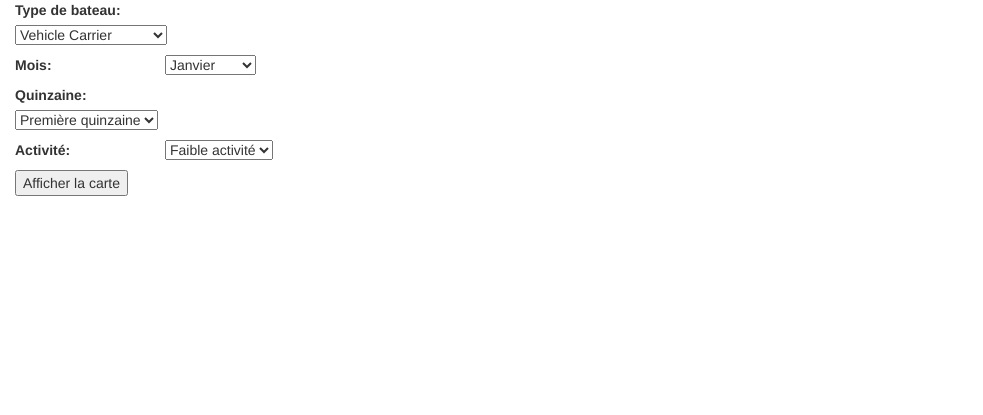
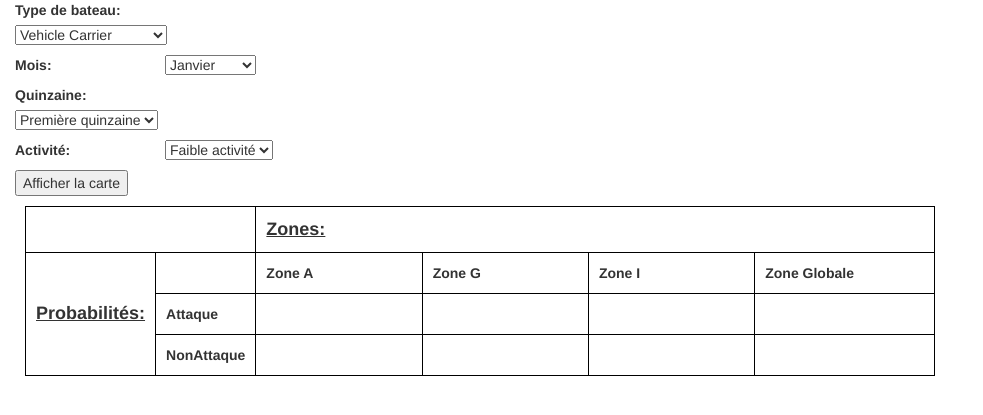
Before and after one commit to RomainPhilippe/pirateApplication, a Django app: page /map/prediction in a window 1280 px wide. Shown: the part 142-557 px from the top of the page, without its empty margins (0-983 px from the left). Run offline with Django 3.2, Linux system fonts and the light colour scheme; data comes from the database, SQL or seed files in the repository; lists and menus that the app fills with data are empty; some libraries are stand-ins or nearby versions.

Commit message:
ajout prediction (tableau + legend)

```diff
--- a/map/static/css/style.css
+++ b/map/static/css/style.css
@@ -49,3 +49,21 @@
     margin-right: 8px;
     opacity: 0.7;
 }
+#tableProba
+{
+    margin: 10px;
+}
+td, th /* Mettre une bordure sur les td ET les th */
+{
+    padding: 10px;
+    border: 1px solid black;
+}
+.title
+{
+    font-size: 18px;
+    text-decoration : underline;
+}
+.probaZone
+{
+    width: 500px;
+}
--- a/map/templates/prediction.html
+++ b/map/templates/prediction.html
@@ -31,6 +31,8 @@
         var list = "{{ list_area }}";
         list = list.replace(/&quot;/g, "'");
 
+        legendColor();
+
         var listAreas = eval(list);
         console.log("listAreas");
         console.log(listAreas);
@@ -56,6 +58,21 @@
         }
 
         legend(map);
+        $("#tableProba").hide();
+    }
+
+    function legendColor(){
+
+        var arrayText = ['probabilité = 0', 'probabilité < 0.1', 'probabilité < 0.2', 'probabilité < 0.3', 'probabilité < 0.4',
+            'probabilité < 0.5', 'probabilité < 0.6', 'probabilité < 0.7', 'probabilité < 0.8', 'probabilité < 0.9', 'probabilité > ou = 0.9'];
+        var arrayColor = ['gray', '#00f', '#048cfc','#44f4fc','#a0fe44', '#44fe64','#fbf63c','#ff9900', '#fca044','#fb4444','#fb1e1e'];
+
+        var sLegend="";
+        for(var j=0; j<arrayText.length; j++){
+            sLegend = sLegend + "<tr><td style= 'background-color: " + arrayColor[j] + "'> </td><td>"+arrayText[j]+"</td></tr>";
+        }
+
+        $("#legendColor").replaceWith(sLegend);
     }
 
     function legend(map){
@@ -86,13 +103,17 @@
     function map_with_probabilities(map, options) {
         //configuration of the map after ML algo is applied
         var list = "{{ list_area }}";
-        var probaNonAttaque = 1;
-        var probaAttaque = 0;
+        var probaNonAttaqueA = 1;
+        var probaNonAttaqueG = 1;
+        var probaNonAttaqueI = 1;
+        var probaNonAttaqueGlobale = 1;
 
         list = list.replace(/&quot;/g, "'");
 
         var listAreas = eval(list);
         console.log(listAreas)
+
+        legendColor();
 
         for (var i = 0; i < listAreas.length; i++) {
             var area = listAreas[i];
@@ -115,14 +136,39 @@
             }).addTo(map);
 
             polygon.bindPopup("Zone : "+area[0]+" ---- Prob = " + parseFloat(area[6]));
-            probaNonAttaque = probaNonAttaque*(1-parseFloat(area[6]));
+
+            if(area[5]=='A')
+                probaNonAttaqueA = probaNonAttaqueA*((1e10-parseFloat(area[6])*1e10)/1e10);
+            else if(area[5]=='G')
+                probaNonAttaqueG = probaNonAttaqueG*((1e10-parseFloat(area[6])*1e10)/1e10);
+            else if(area[5]=='I'){
+                probaNonAttaqueI = probaNonAttaqueI*((1e10-parseFloat(area[6])*1e10)/1e10);
+            }
+            probaNonAttaqueGlobale = probaNonAttaqueGlobale*((1e10-parseFloat(area[6])*1e10)/1e10);
         }
 
         legend(map);
+        $("#tableProba").show();
 
-        probaAttaque = 1-probaNonAttaque;
-        $('#probaNonAttaque').replaceWith("La probabilité de ne pas se faire attaquer dans la zone est de :" + probaNonAttaque);
-        $('#probaAttaque').replaceWith("La probabilité de se faire attaquer dans la zone est de :" + probaAttaque);
+        probaAttaqueA = (1e10-probaNonAttaqueA*1e10)/1e10;
+        $("#probaNonAttaqueA").replaceWith(probaNonAttaqueA);
+        $("#probaAttaqueA").replaceWith(probaAttaqueA);
+
+
+        probaAttaqueG = (1e10-probaNonAttaqueG*1e10)/1e10;
+        $("#probaNonAttaqueG").replaceWith(probaNonAttaqueG);
+        $("#probaAttaqueG").replaceWith(probaAttaqueG);
+
+
+        probaAttaqueI = (1e10-probaNonAttaqueI*1e10)/1e10;
+        $("#probaNonAttaqueI").replaceWith(probaNonAttaqueI);
+        $("#probaAttaqueI").replaceWith(probaAttaqueI);
+
+        probaAttaqueGlobale = (1e10-probaNonAttaqueGlobale*1e10)/1e10;
+        $("#probaNonAttaqueGlobale").replaceWith(probaNonAttaqueGlobale);
+        $("#probaAttaqueGlobale").replaceWith(probaAttaqueGlobale);
+
+
     }
 
     function getDash(zone){
@@ -199,12 +245,8 @@
                 </div>
             </nav>
 
-
             <div class="row">
-
                 <div class="col-md-3">
-
-
                         <h1>Prediction</h1>
 
                         <!-- form -->
@@ -215,19 +257,14 @@
                         </form>
 
                         <!-- loading state -->
-                        <div id="spinner" class="spinner" style="display:none;">
-                                <img id="img-spinner" src="{% static 'img/ajax-loader-bar.gif' %}" alt="Loading"/>
-                        </div>
+                    <div id="spinner" class="spinner" style="display:none;">
+                        <img id="img-spinner" src="{% static 'img/ajax-loader-bar.gif' %}" alt="Loading"/>
+                    </div>
+                </div>
 
 
-                        <p > <span id="probaNonAttaque"></span></p>
-                        <p > <span id="probaAttaque"></span></p>
-
-
-                </div>
-
                 <!-- map -->
-                <div class="col-md-7">
+                <div class="col-md-5">
                     {% if isFormSent %}
                         {% leaflet_map "map" callback="window.map_with_probabilities" %}
                     {% else %}
@@ -235,6 +272,48 @@
                     {% endif %}
 
                 </div>
+
+                <!--legend-->
+                <div class="col-md-2">
+                    <table>
+                        <span  id="legendColor"></span>
+                    </table>
+                </div>
+
+            </div>
+        <div class="row">
+            <div class="col-md-9">
+                <table id="tableProba">
+                    <tr>
+                        <td colspan="2"></td>
+                        <th colspan="4" class="title">Zones: </th>
+                    </tr>
+
+                    <tr>
+                        <th rowspan="3" class="title">Probabilités: </th>
+                        <td></td>
+                        <th class="probaZone">Zone A</th>
+                        <th class="probaZone">Zone G</th>
+                        <th class="probaZone">Zone I</th>
+                        <th class="probaZone">Zone Globale</th>
+                    </tr>
+                    <tr>
+                        <th>Attaque</th>
+                        <td><span id="probaAttaqueA"></span></td>
+                        <td><span id="probaAttaqueG"></span></td>
+                        <td><span id="probaAttaqueI"></span></td>
+                        <td><span id="probaAttaqueGlobale"></span></td>
+                    </tr>
+                    <tr>
+                        <th>NonAttaque</th>
+                        <td><span id="probaNonAttaqueA"></span></td>
+                        <td><span id="probaNonAttaqueG"></span></td>
+                        <td><span id="probaNonAttaqueI"></span></td>
+                        <td><span id="probaNonAttaqueGlobale"></span></td>
+                    </tr>
+                </table>
+
+
             </div>
     </div>
 
```
